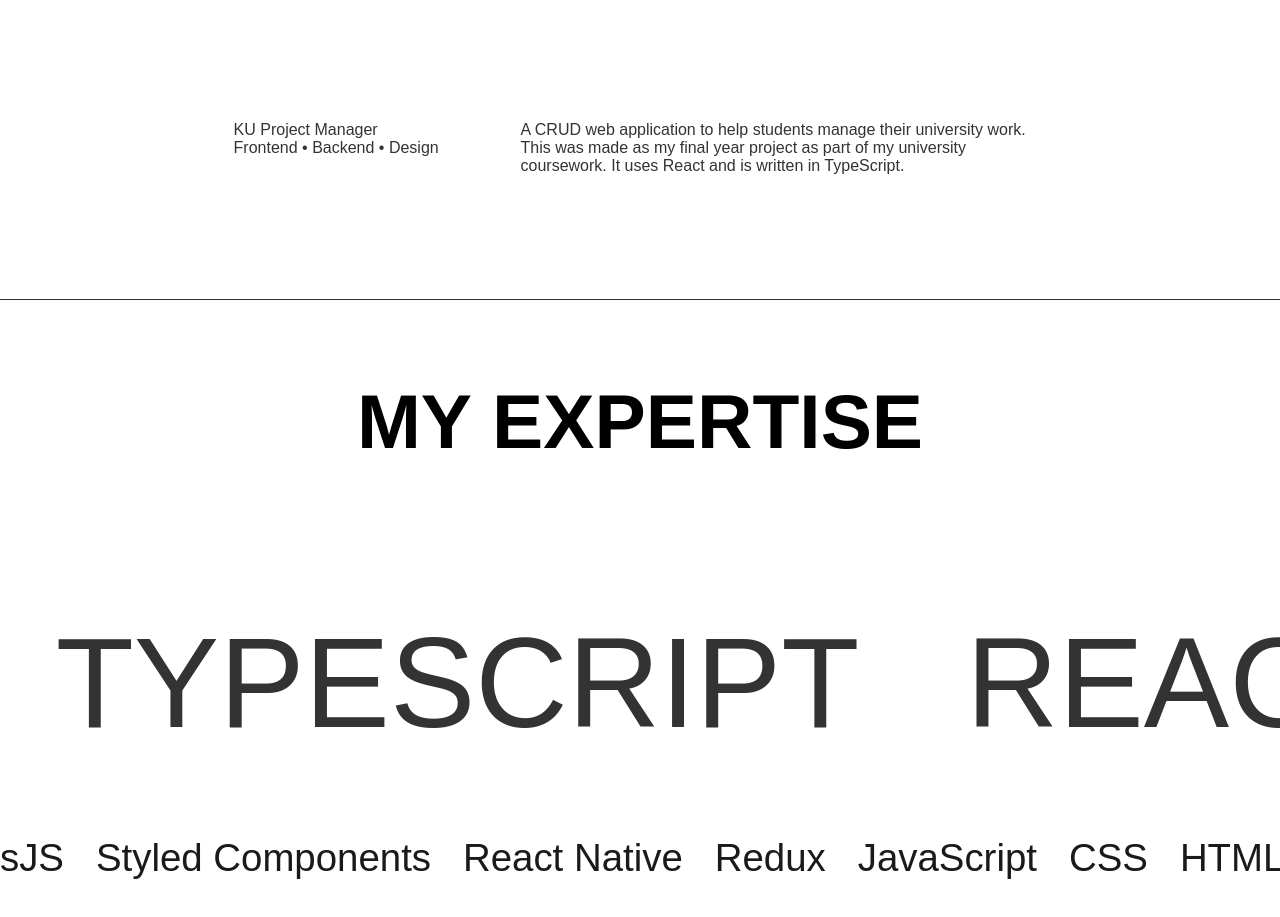
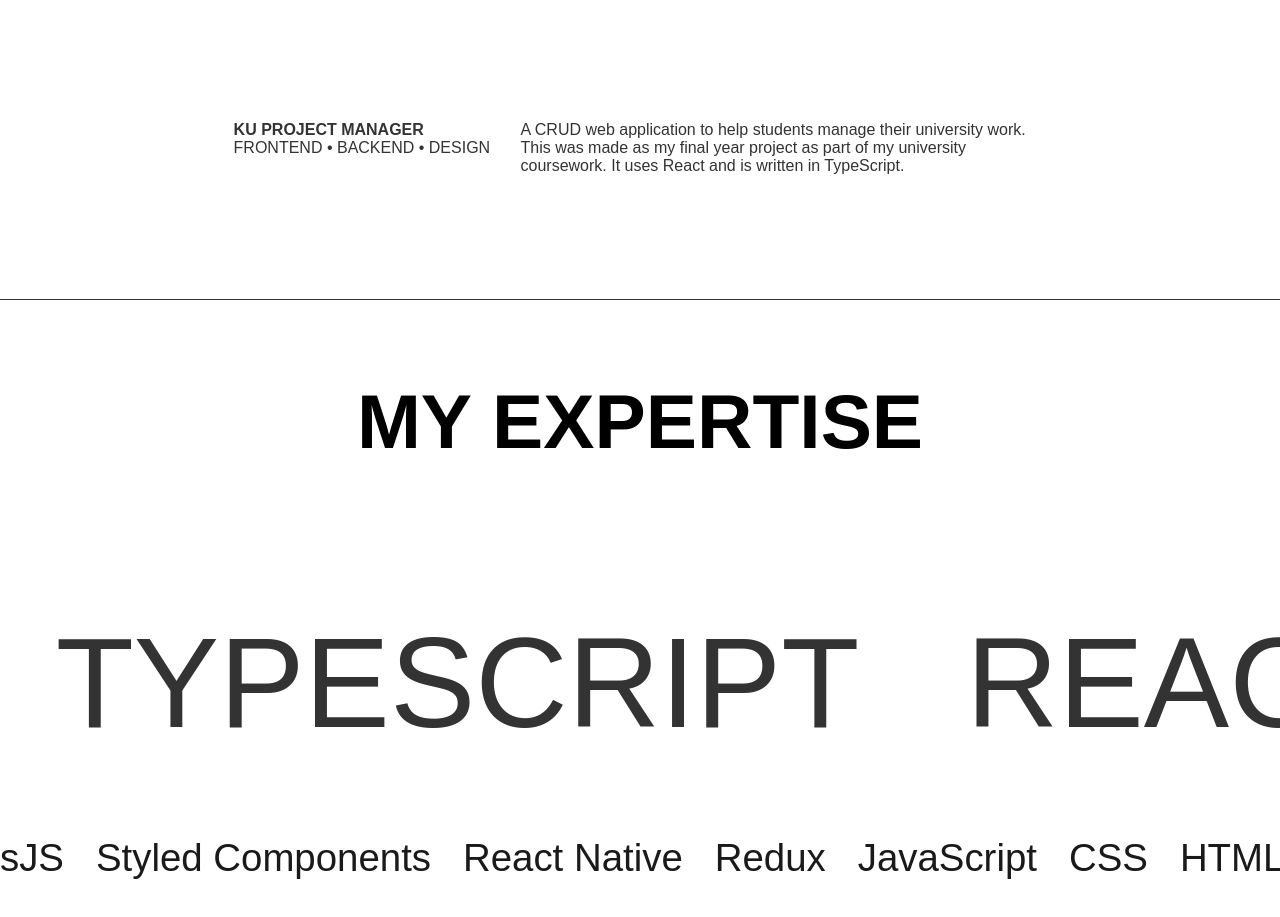
Before and after one commit to jameskbecker/portfolio-old, a Next.js app: page / in a window 1280 px wide. Shown: the part 2100-3017 px from the top of the page. Built offline with nearby package versions, Linux system fonts and the light colour scheme.

Commit message:
Fix Gallery headings

```diff
--- a/src/features/gallery/GalleryFooter.tsx
+++ b/src/features/gallery/GalleryFooter.tsx
@@ -1,5 +1,10 @@
 import { useSelector } from 'react-redux';
-import { Description, StyledGalleryFooter } from './styles';
+import {
+  Description,
+  Heading,
+  StyledGalleryFooter,
+  Subheading,
+} from './styles';
 
 const GalleryFooter = () => {
   const { position, data, isLoading } = useSelector(
@@ -12,8 +17,8 @@ const GalleryFooter = () => {
 
   return (
     <StyledGalleryFooter>
-      <h5>{data[position].name}</h5>
-      <h6>{data[position].type.join(' • ')}</h6>
+      <Heading>{data[position].name}</Heading>
+      <Subheading>{data[position].type.join(' • ')}</Subheading>
       <Description>{data[position].description}</Description>
     </StyledGalleryFooter>
   );
```
